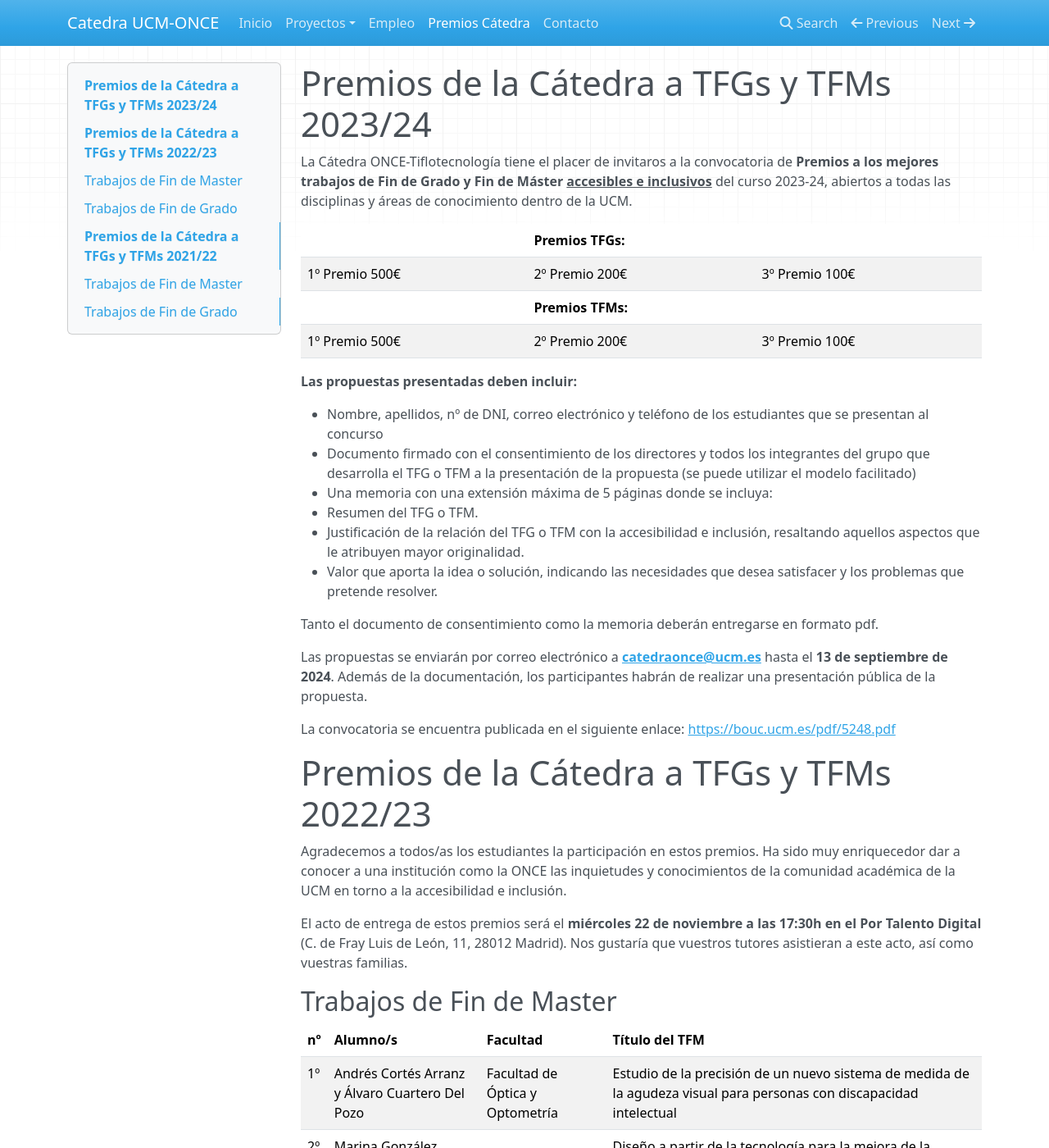
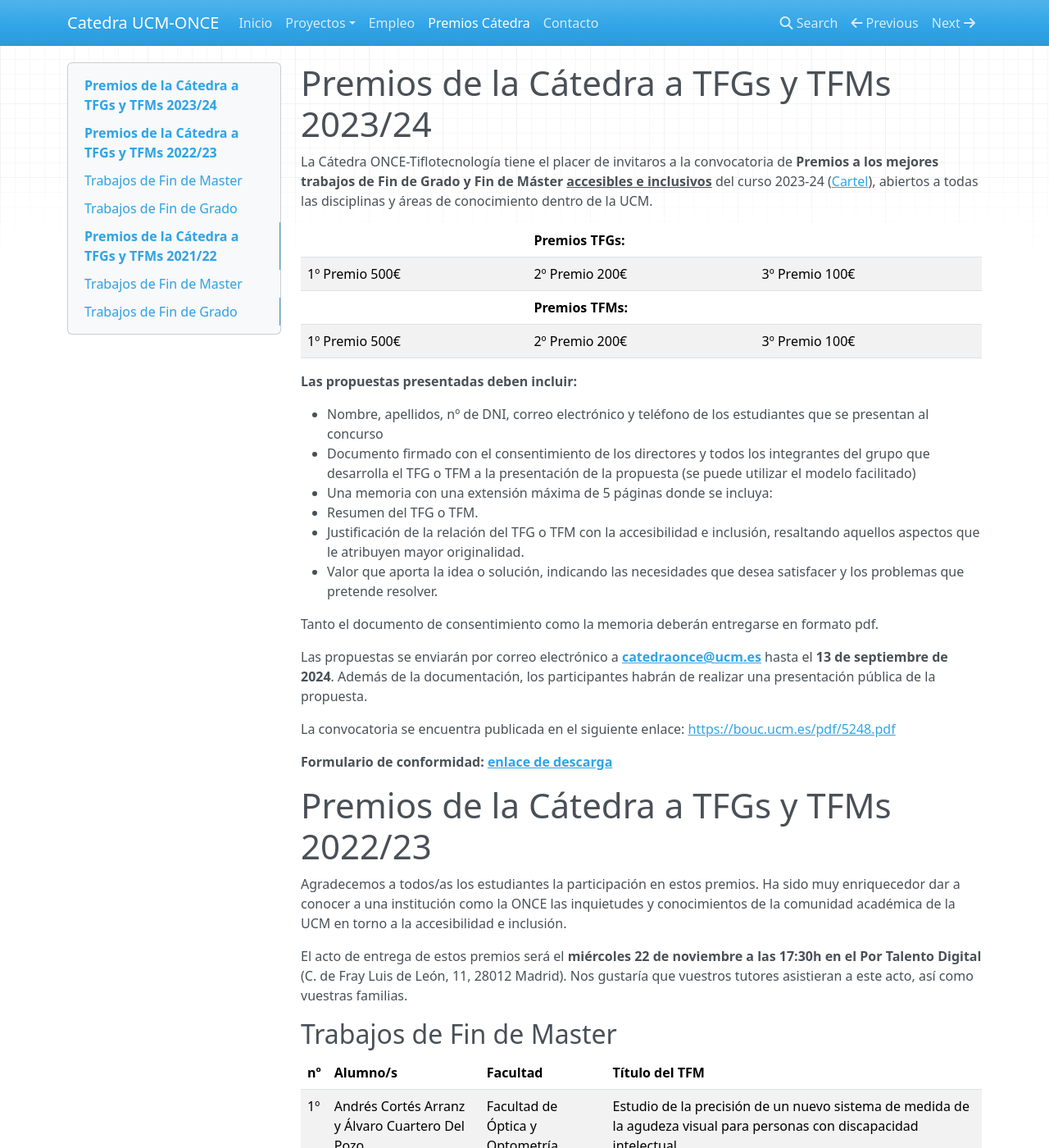
Before and after one commit to catedraonce/catedraonce.github.io, an MkDocs documentation site: the page built from docs/Premios/index.md, in a window 1280 px wide and 1400 px high. Shown: the whole window at 82% size. Built offline with MkDocs 1.6.1, drawn with Linux system fonts in a browser that asks for light colours; nearby versions of some CDN libraries.

Commit message:
Doc conformidad premios

```diff
--- a/docs/Premios/index.md
+++ b/docs/Premios/index.md
@@ -1,6 +1,6 @@
 # Premios de la Cátedra a TFGs y TFMs 2023/24
 
-La Cátedra ONCE-Tiflotecnología tiene el placer de invitaros a la convocatoria de **Premios a los mejores trabajos de Fin de Grado y Fin de Máster <u>accesibles e inclusivos</u>** del curso 2023-24, abiertos a todas las disciplinas y áreas de conocimiento dentro de la UCM.
+La Cátedra ONCE-Tiflotecnología tiene el placer de invitaros a la convocatoria de **Premios a los mejores trabajos de Fin de Grado y Fin de Máster <u>accesibles e inclusivos</u>** del curso 2023-24 ([Cartel](Convocatoria 2024_Premios_TFGyTFM.pdf)), abiertos a todas las disciplinas y áreas de conocimiento dentro de la UCM.
 
 |                | **Premios TFGs:** |                |
 | :------------ | :--------------- | :------------ |
@@ -22,6 +22,8 @@ Tanto el documento de consentimiento como la memoria deberán entregarse en form
 Las propuestas se enviarán por correo electrónico a **[catedraonce@ucm.es](mailto:catedraonce@ucm.es)** hasta el **13 de septiembre de 2024**. Además de la documentación, los participantes habrán de realizar una presentación pública de la propuesta.
 
 La convocatoria se encuentra publicada en el siguiente enlace: [https://bouc.ucm.es/pdf/5248.pdf](https://bouc.ucm.es/pdf/5248.pdf)
+
+**Formulario de conformidad: [enlace de descarga](conformes-1.docx)**
 
 # Premios de la Cátedra a TFGs y TFMs 2022/23
 
```
Also changed, not shown: 2 other files.
